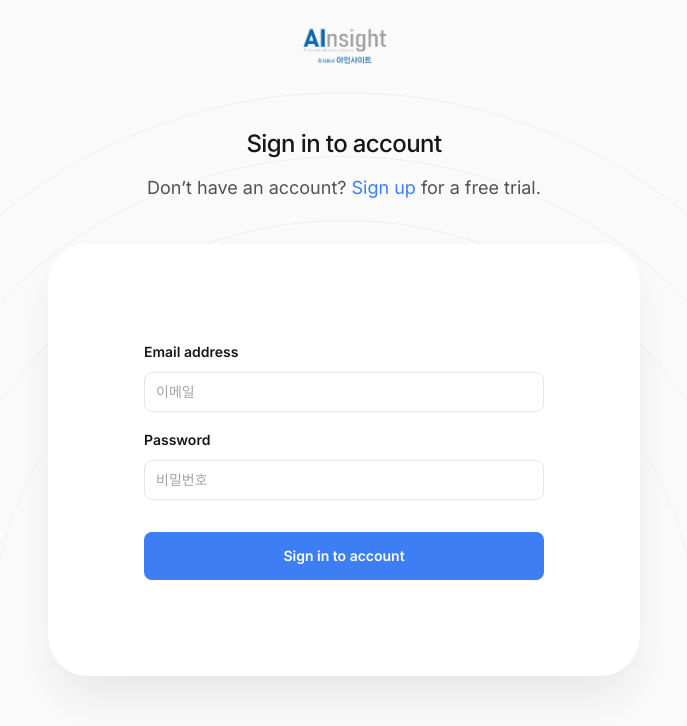
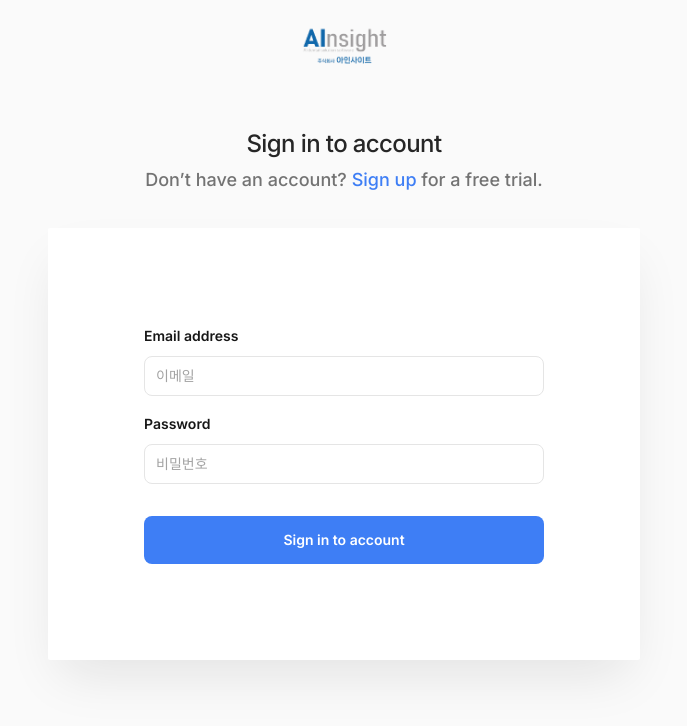
Before and after one commit to AInsightrnd/web, a Next.js app: page /login in a window 1280 px wide. Shown: the top 726 px of the page, without its empty margins (296-983 px from the left). Built offline with nearby package versions, Linux system fonts and the light colour scheme.

Commit message:
Sign-in page UI edited

```diff
--- a/src/components/AuthLayout.tsx
+++ b/src/components/AuthLayout.tsx
@@ -1,6 +1,6 @@
 import Link from 'next/link'
 
-import { CirclesBackground } from '@/components/CirclesBackground'
+
 import { Logo } from '@/components/Logo'
 import { ImageLogo } from './ImageLogo'
 
@@ -21,19 +21,15 @@ export function AuthLayout({
           <ImageLogo className='mx-auto mt-4 h-10 w-auto' />
         </Link>
         <div className="relative mt-12 sm:mt-16">
-          <CirclesBackground
-            width="1090"
-            height="1090"
-            className="absolute -top-7 left-1/2 -z-10 h-[788px] -translate-x-1/2 stroke-gray-300/30 [mask-image:linear-gradient(to_bottom,white_20%,transparent_75%)] sm:-top-9 sm:h-auto"
-          />
-          <h1 className="text-center text-2xl font-medium tracking-tight text-gray-900">
+
+          <h1 className="text-center text-2xl font-medium tracking-tight text-gray-800">
             {title}
           </h1>
           {subtitle && (
-            <p className="mt-3 text-center text-lg text-gray-600">{subtitle}</p>
+            <p className="mt-1 text-center font-medium text-lg text-gray-500">{subtitle}</p>
           )}
         </div>
-        <div className="-mx-4 mt-10 flex-auto bg-white px-4 py-10 shadow-2xl shadow-gray-900/10 sm:mx-0 sm:flex-none sm:rounded-5xl sm:p-24">
+        <div className="-mx-4 mt-8 flex-auto bg-white px-4 py-10 shadow-2xl shadow-gray-900/10 sm:mx-0 sm:flex-none sm:rounded-sm sm:p-24">
           {children}
         </div>
       </div>
```
